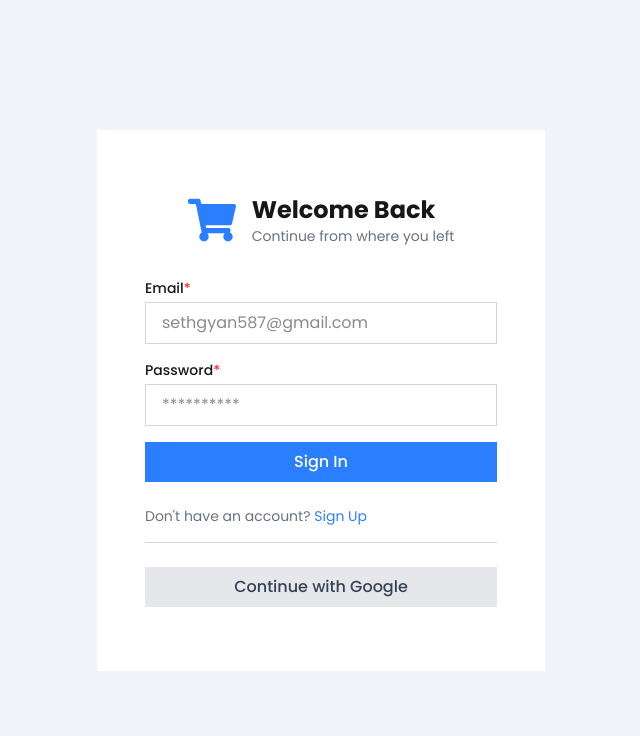
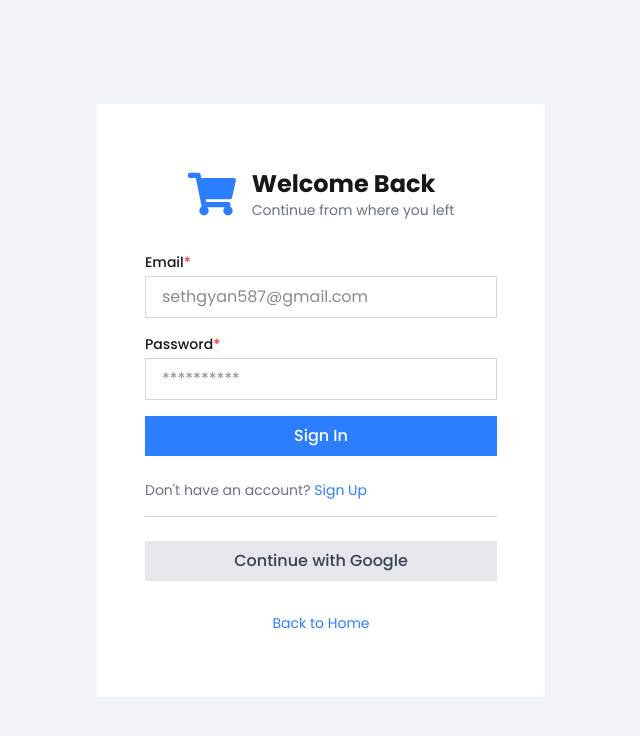
Before and after one commit to marquingyase/online_marketplace, a Next.js app: page /signin in a window 1280 px wide. Shown: the top 736 px of the page, without its empty margins (319-959 px from the left). Built offline with nearby package versions, Linux system fonts and the light colour scheme.

Commit message:
added home link to auth pages

```diff
--- a/src/app/signin/page.tsx
+++ b/src/app/signin/page.tsx
@@ -67,6 +67,11 @@ export default function SignUp() {
                 < button type="button" className="bg-gray-200 w-full hover:bg-gray-300 font-medium text-gray-700 py-2 px-4 cursor-pointer mt-2">
                     <Link href="#">Continue with Google</Link>
                 </button>
+
+                {/* home */}
+                <p className="text-sm text-gray-500 mt-8">
+                    <Link href="/" className="text-blue-500 hover:underline">Back to Home</Link>
+                </p>
             </div>
         </main>
     )
--- a/src/app/signup/page.tsx
+++ b/src/app/signup/page.tsx
@@ -102,6 +102,11 @@ export default function SignUp() {
                 <p className="text-sm text-gray-500 mt-2">
                     By signing up, you agree to our <Link href="/terms" className="text-blue-500 hover:underline">Terms of Service</Link> and <Link href="/privacy" className="text-blue-500 hover:underline">Privacy Policy</Link>.
                 </p>
+
+                {/* home */}
+                <p className="text-sm text-gray-500 mt-8">
+                    <Link href="/" className="text-blue-500 hover:underline">Back to Home</Link>
+                </p>
             </div>
         </main>
     )
```
Lines whose indentation alone changed are shown as unchanged.
